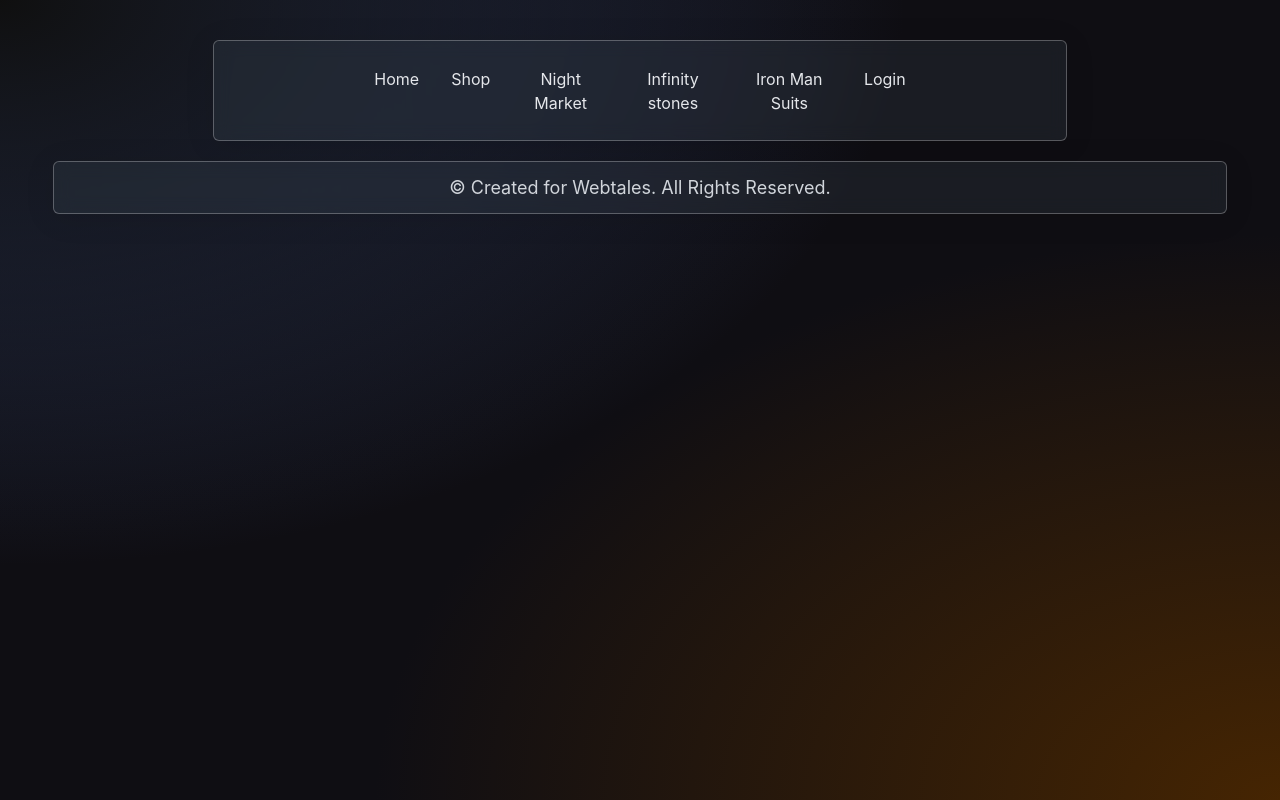
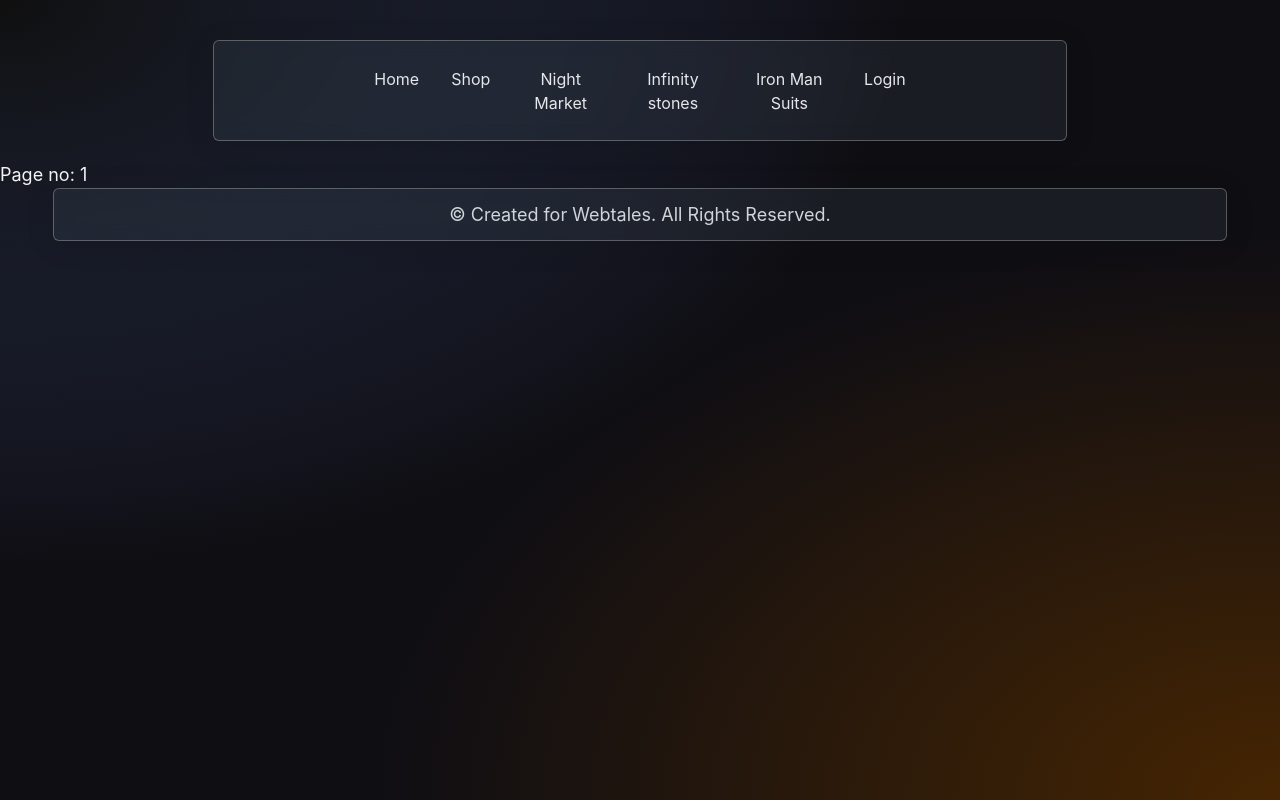
Before and after one commit to SpywarePersues/marverse, a Next.js app: page /nightMarket/1 in a window 1280 px wide. Built offline with nearby package versions, Linux system fonts and the light colour scheme.

Commit message:
Added the structure for seperate pages for the products of each night market item

```diff
--- a/pages/nightMarket/[id].js
+++ b/pages/nightMarket/[id].js
@@ -1,11 +1,18 @@
 /* eslint-disable @next/next/no-img-element */
 import React, { useEffect as UseEffect, useState as UseState } from 'react'
 import ContainerBlock from '../../components/ContainerBlock'
+import { useRouter as UseRouter } from 'next/router'
+import { database } from '../../firebaseConfig'
+import { collection, getDocs, doc, getDoc } from 'firebase/firestore'
+import Link from 'next/link'
 
 function nightMarketScreen() {
+    const router = UseRouter()
+    const { id } = router.query;
+
     return (
         <ContainerBlock>
-
+            <h1>Page no: {id}</h1>
         </ContainerBlock>
     )
 }
```
